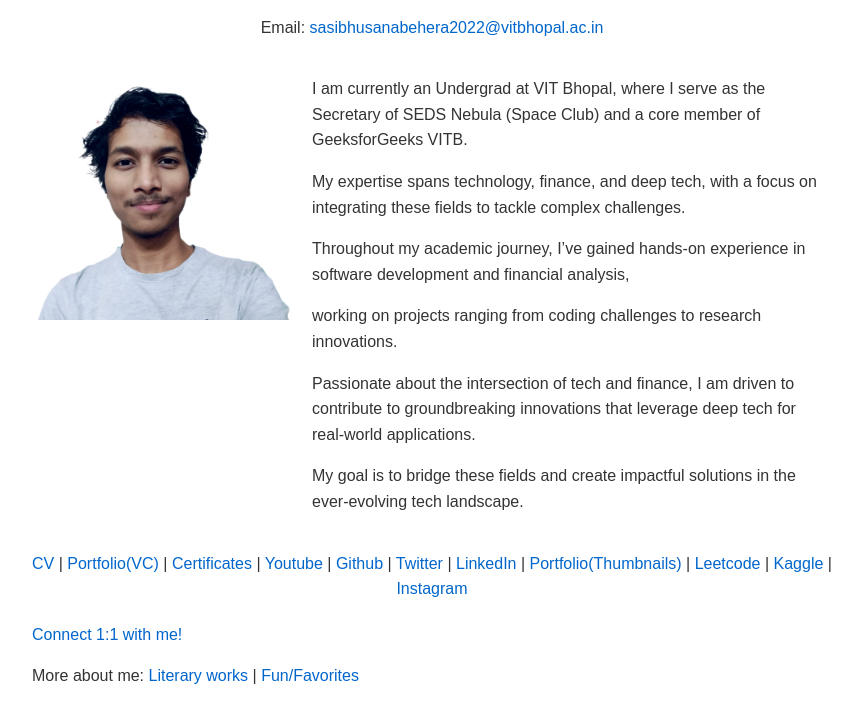
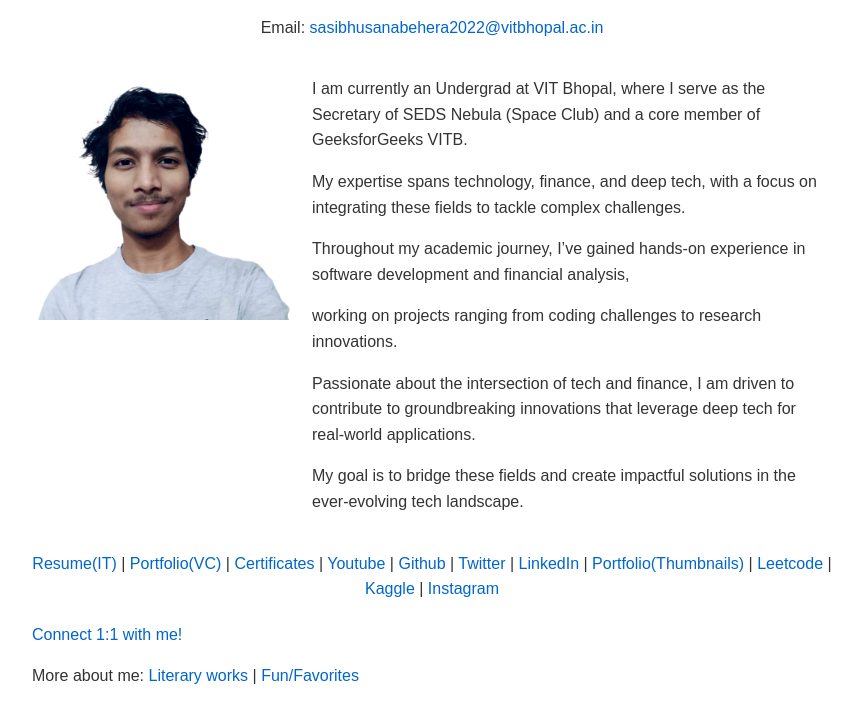
Before and after one commit to sasibhusanabehera/sasibhusanabehera.github.io, a plain HTML site: page index.html in a window 1280 px wide. Shown: the part 123-846 px from the top of the page, without its empty margins (208-1070 px from the left). Drawn offline with Linux system fonts and the light colour scheme.

Commit message:
Update index.html

```diff
--- a/index.html
+++ b/index.html
@@ -74,7 +74,7 @@
     </div>
 
     <div class="links">
-        <a href="#">CV</a> |
+        <a href="https://drive.google.com/file/d/1HNxro9rzbDf-y5Nf8DoK4pTALqEAlhkz/view?usp=sharing">Resume(IT)</a> |
         <a href="https://drive.google.com/drive/folders/1RyoXS0eljKaeLNgFiiHXxBAykAVSWU2P?usp=sharing">Portfolio(VC)</a> |
         <a href="https://drive.google.com/drive/folders/1wSWXhOTJdk2k47yl67PIZv3kC4nT7_Vn?usp=sharing">Certificates</a> |
         <a href="https://youtube.com/@sasibhusana">Youtube</a> |
```
